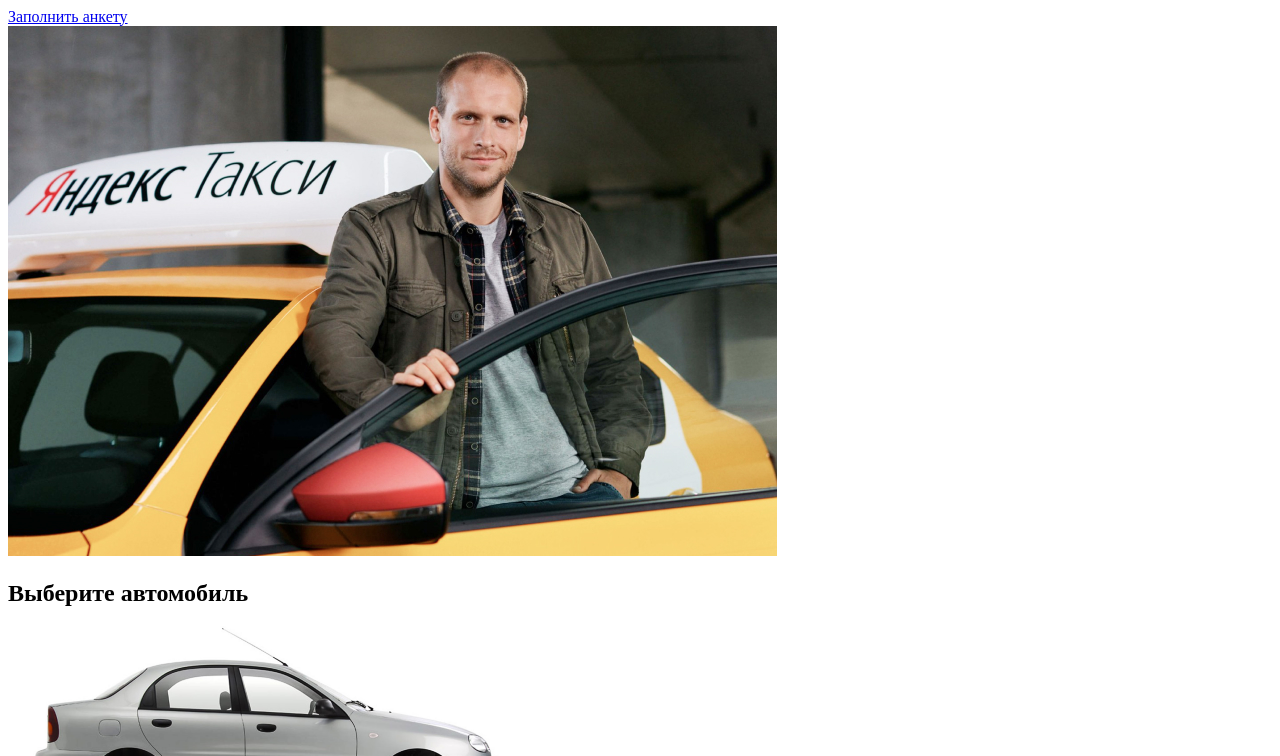
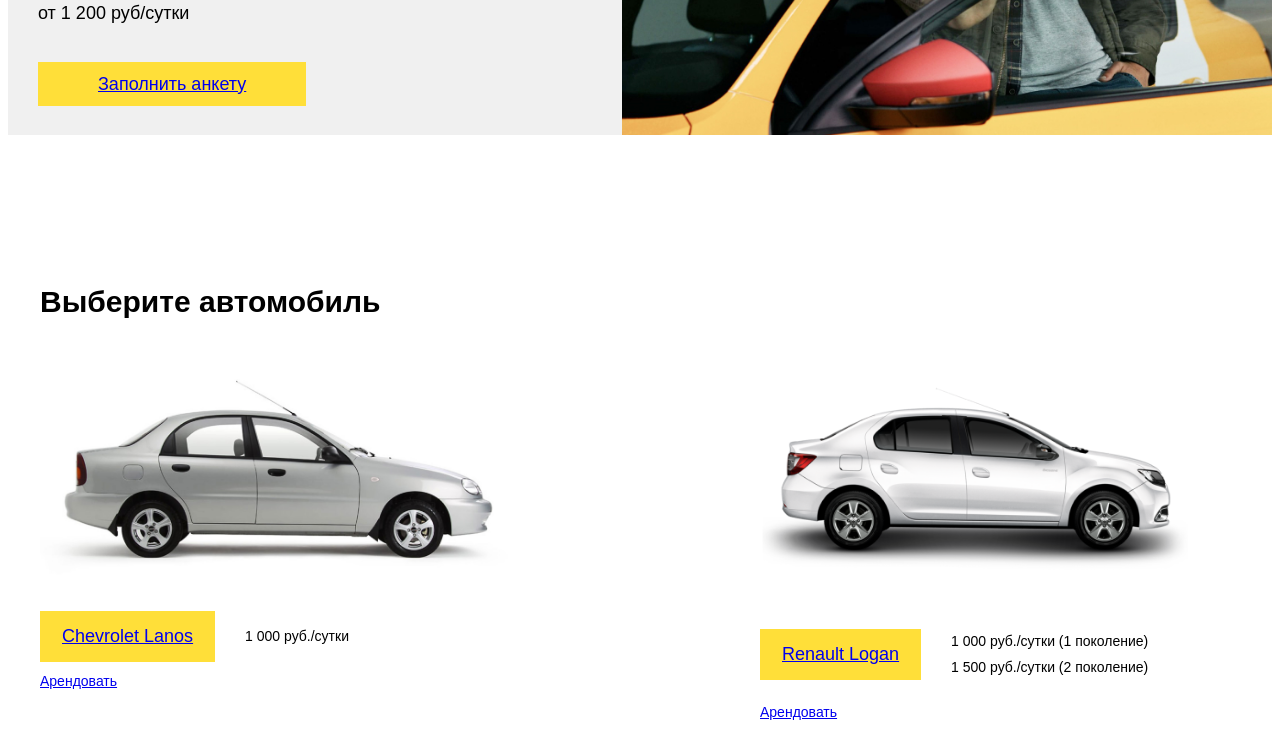
Before and after one commit to VecnaGood/assignment, a plain HTML site: page index.html in a window 1280 px wide. Shown: the part 428-1184 px from the top of the page. Drawn offline with Linux system fonts and the light colour scheme; files that its build step writes are made by us from their sources; the site is published under a folder, as on GitHub Pages, so addresses that start at the root find nothing.

Commit message:
Update index.html

```diff
--- a/index.html
+++ b/index.html
@@ -5,8 +5,8 @@
     <meta charset="UTF-8">
     <meta name="viewport" content="width=device-width, initial-scale=1.0">
     <link rel="icon" href="images/icon.png" type="image/x-icon">
-    <link rel="stylesheet" href="/css/style-dist.css">
-    <link rel="stylesheet" href="css/reset.css">
+    <link rel="stylesheet" href="style-dist.css">
+    <link rel="stylesheet" href="reset.css">
     <title>Яндекс Такси</title>
 </head>
 
```
